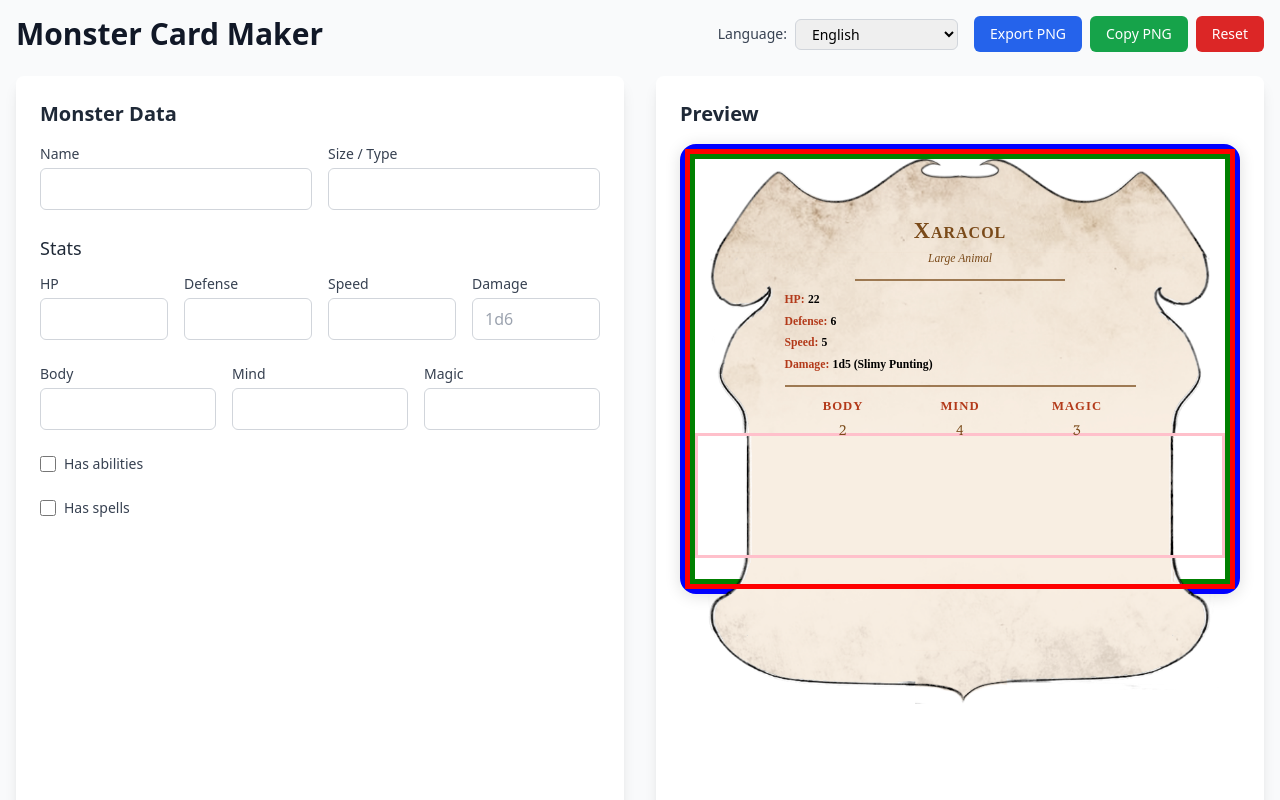
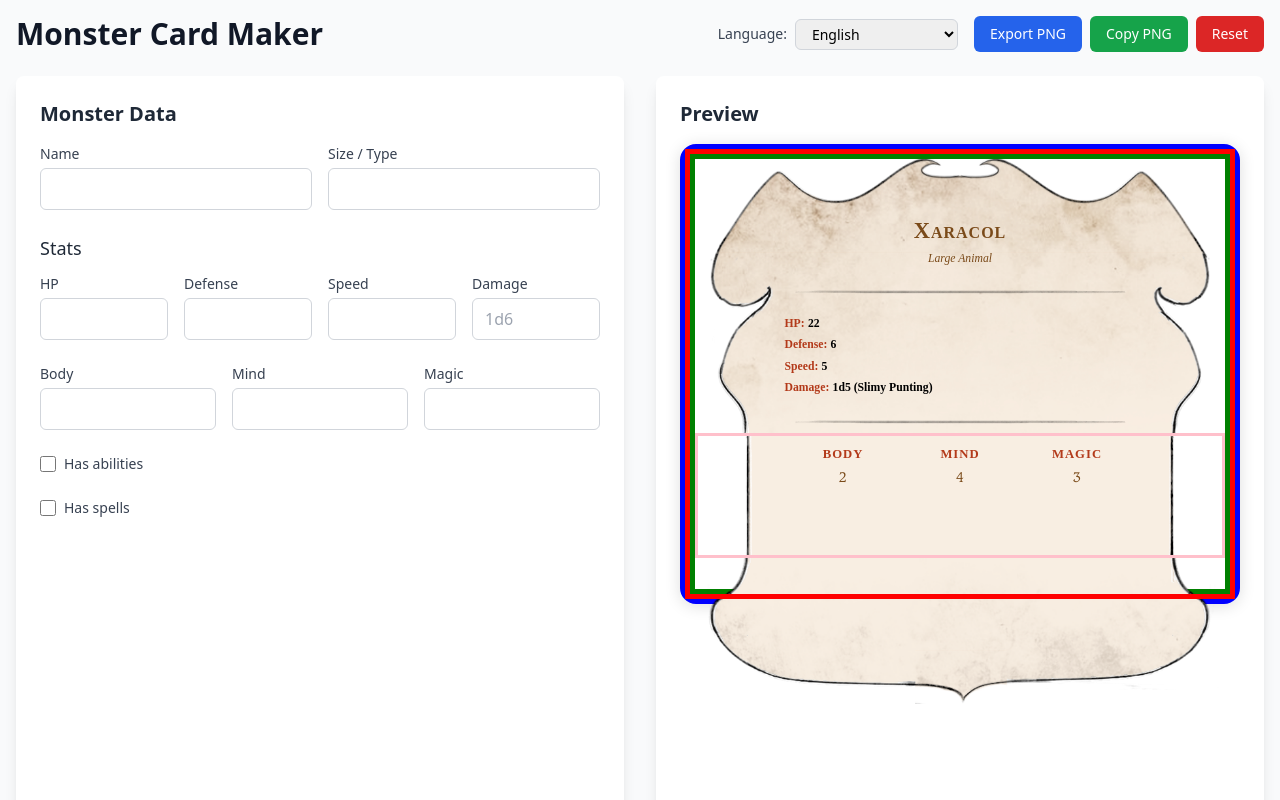
Before and after one commit to bpiccia/omios-ures-monster-card-builder, a React (Vite) app: page / in a window 1280 px wide. Shown: the top 800 px of the page. Built offline with nearby package versions, Linux system fonts and the light colour scheme; a web font is replaced by a local one.

Commit message:
linebreak

```diff
--- a/src/MonsterCardMaker.tsx
+++ b/src/MonsterCardMaker.tsx
@@ -264,7 +264,9 @@ function MonsterCard({ monster, dict }: MonsterCardProps) {
           {/* Title and basic info - starts in top image */}
           <div style={{ fontFamily: 'Sudbury, serif', color: '#7a4a19', fontWeight: 700, fontSize: 22.5, textAlign: 'center', letterSpacing: '1px', marginBottom: 0, fontVariant: 'small-caps' }}>{monster.name || 'Xaracol'}</div>
           <div style={{ fontFamily: 'QueensPark, serif', fontStyle: 'italic', color: '#7a4a19', fontSize: 11.7, textAlign: 'center', marginTop: '2px' }}>{monster.sizeType || 'Large Animal'}</div>
-          <hr style={{ width: '60%', border: 'none', borderTop: '2px solid #7a4a19', margin: '12px auto 0 auto', opacity: 0.7 }} />
+          <div style={{ display: 'flex', justifyContent: 'center', margin: '12px auto 0 auto' }}>
+            <img src="/linebreak.png" alt="" style={{ width: '100%', height: 'auto', opacity: 0.7 }} />
+          </div>
 
           {/* Stats block */}
           <div style={{ fontFamily: 'Sudbury, serif', marginTop: '8px', marginBottom: 0, width: '100%', textAlign: 'left' }}>
@@ -275,7 +277,9 @@ function MonsterCard({ monster, dict }: MonsterCardProps) {
           </div>
 
           {/* Attributes */}
-          <hr style={{ width: '100%', border: 'none', borderTop: '2px solid #7a4a19', margin: '12px 0 10px 0', opacity: 0.7 }} />
+          <div style={{ display: 'flex', justifyContent: 'center', margin: '12px 0 10px 0' }}>
+            <img src="/linebreak.png" alt="" style={{ width: '100%', height: 'auto', opacity: 0.7 }} />
+          </div>
           <div style={{ display: 'flex', justifyContent: 'space-between', marginBottom: 8, fontFamily: 'Sudbury, serif', textAlign: 'center' }}>
             <div style={{ flex: 1 }}>
               <div style={{ color: '#b33a1a', fontWeight: 700, fontSize: 12.7, textTransform: 'uppercase', letterSpacing: '1px' }}>{dict.body}</div>
@@ -293,7 +297,9 @@ function MonsterCard({ monster, dict }: MonsterCardProps) {
 
           {/* Dynamic content - flows through middle into bottom */}
           {(hasAbilities || hasSpells) && (
-            <hr style={{ width: '100%', border: 'none', borderTop: '2px solid #7a4a19', margin: '12px 0 10px 0', opacity: 0.7 }} />
+            <div style={{ display: 'flex', justifyContent: 'center', margin: '12px 0 10px 0' }}>
+              <img src="/linebreak.png" alt="" style={{ width: '100%', height: 'auto', opacity: 0.7 }} />
+            </div>
           )}
 
           {/* Abilities */}
@@ -315,7 +321,9 @@ function MonsterCard({ monster, dict }: MonsterCardProps) {
           {hasSpells && (
             <>
               {hasAbilities && (
-                <hr style={{ width: '100%', border: 'none', borderTop: '2px solid #7a4a19', margin: '12px 0 10px 0', opacity: 0.7 }} />
+                <div style={{ display: 'flex', justifyContent: 'center', margin: '12px 0 10px 0' }}>
+                  <img src="/linebreak.png" alt="" style={{ width: '100%', height: 'auto', opacity: 0.7 }} />
+                </div>
               )}
               <h3 style={{ color: '#b33a1a', fontFamily: 'Sudbury, serif', fontWeight: 700, fontStyle: 'italic', fontSize: 10, textTransform: 'uppercase', marginBottom: 2, letterSpacing: '1px', textAlign: 'left' }}>{dict.cardHeaders.spells}</h3>
               <div style={{ fontFamily: 'Sudbury, serif', fontSize: 10, textAlign: 'left' }}>
```
Also changed, not shown: public/linebreak.png (added).
